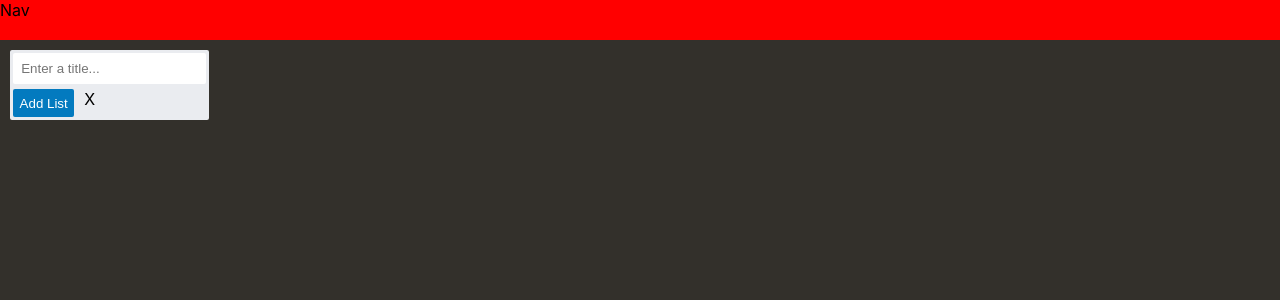
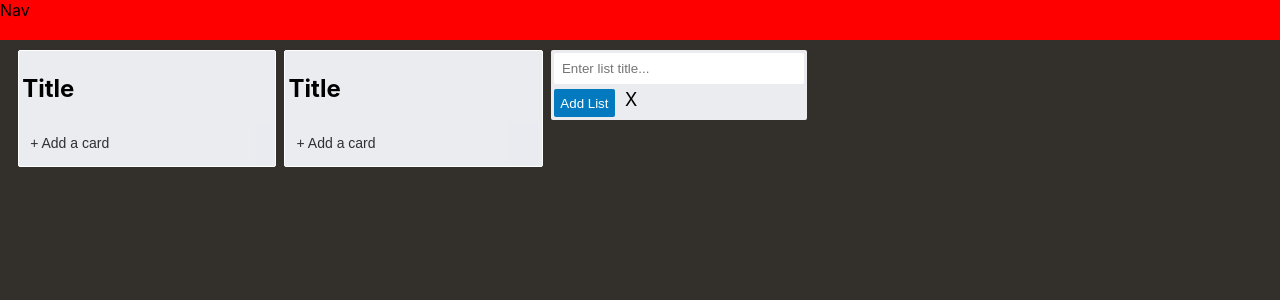
Before and after one commit to MushfiqMashuk/kanban-board-react-typescript, a React (Create React App) app in the folder kanban-board/: page / in a window 1280 px wide. Both pictures are taken after a click on the button "+ Add a list". Shown: the top 300 px of the page. Built offline with nearby package versions, Linux system fonts and the light colour scheme.

Commit message:
List Card

```diff
--- a/kanban-board/src/components/AddListCard.tsx
+++ b/kanban-board/src/components/AddListCard.tsx
@@ -1,14 +1,43 @@
-import React from "react";
+import React, { useState } from "react";
 import styles from "../styles/AddListCard.module.css";
 
-const AddListCard = () => {
+interface Props {
+  cardState: boolean;
+  handleClick(): void;
+}
+
+interface CardTitle {
+  title: string;
+}
+
+const AddListCard = ({ cardState, handleClick }: Props) => {
+  const [value, setValue] = useState<string>("");
+  const [titles, setTitles] = useState<CardTitle[]>([]);
+
+  const handleSubmit = (e: React.SyntheticEvent) => {
+    e.preventDefault();
+    if (value.length > 0) {
+      setTitles([...titles, { title: value }]);
+    }
+  };
+
   return (
     <div className={styles.container}>
-      <form action="#" className={styles.form}>
-        <input type="text" placeholder="Enter a title..." className={styles.input}/>
+      <form className={styles.form} onSubmit={handleSubmit}>
+        <input
+          type="text"
+          value={value}
+          onChange={(e) => setValue(e.target.value)}
+          placeholder="Enter list title..."
+          className={styles.input}
+        />
         <div className={styles.button_container}>
-          <button type="submit" className={styles.button}>Add List</button>
-          <span>X</span>
+          <button type="submit" className={styles.button}>
+            Add List
+          </button>
+          <span className={styles.close} onClick={() => handleClick()}>
+            X
+          </span>
         </div>
       </form>
     </div>
--- a/kanban-board/src/components/Button.tsx
+++ b/kanban-board/src/components/Button.tsx
@@ -4,11 +4,12 @@ import styles from "../styles/Button.module.css";
 interface Props {
   children: React.ReactNode;
   handleClick(): void;
+  style?: object;
 }
 
-const Button = ({ children, handleClick }: Props): JSX.Element => {
+const Button = ({ children, handleClick, style }: Props): JSX.Element => {
   return (
-    <button className={styles.button} onClick={handleClick}>
+    <button className={styles.button} onClick={handleClick} style={style}>
       {children}
     </button>
   );
--- a/kanban-board/src/components/KanbanBoard.tsx
+++ b/kanban-board/src/components/KanbanBoard.tsx
@@ -11,13 +11,15 @@ const KanbanBoard: React.FC = (): JSX.Element => {
   useEffect(() => {}, []);
 
   const handleClick = () => {
-    setAddList(true);
+    setAddList(!addList);
   };
 
   return (
     <div className={styles.container}>
+      {<ListCard />}
+      {<ListCard />}
       {addList ? (
-        <AddListCard />
+        <AddListCard cardState={addList} handleClick={handleClick}/>
       ) : (
         <Button handleClick={handleClick}>+ Add a list</Button>
       )}
--- a/kanban-board/src/components/ListCard.tsx
+++ b/kanban-board/src/components/ListCard.tsx
@@ -1,18 +1,20 @@
-import React from 'react';
-import Button from './Button';
-import styles from '../styles/ListCard.module.css'
+import React from "react";
+import styles from "../styles/ListCard.module.css";
+import Button from "./Button";
 
 const ListCard = () => {
-
-    const handleClick = () => {
-
-    }
+  const handleClick = () => {};
   return (
     <div className={styles.container}>
-      <h2>Title</h2>
-      <Button handleClick={handleClick}>Add a card</Button>
+      <div className={styles.card_header}>
+        <h2>Title</h2>
+      </div>
+
+      <Button handleClick={handleClick} style={{ marginLeft: "0px" }}>
+        + Add a card
+      </Button>
     </div>
   );
-}
+};
 
-export default ListCard
+export default ListCard;
--- /dev/null
+++ b/kanban-board/src/context/ActionTypes.ts
@@ -0,0 +1 @@
+export const ADD_TITLE = "ADD_TITLE";
--- a/kanban-board/src/styles/AddListCard.module.css
+++ b/kanban-board/src/styles/AddListCard.module.css
@@ -3,6 +3,8 @@
   height: fit-content;
   padding: 0.2rem;
   border-radius: 2px;
+  margin-left: 0.5rem;
+  width: 250px;
 }
 
 .input {
@@ -12,7 +14,7 @@
 }
 
 .input:focus {
-  outline: #71b0d6 solid 2px;
+  outline: #037abf solid 2px;
 }
 
 .form {
@@ -34,3 +36,8 @@
   margin-right: 10px;
   cursor: pointer;
 }
+
+.close {
+  font-size: 18px;
+  cursor: pointer;
+}
--- a/kanban-board/src/styles/Button.module.css
+++ b/kanban-board/src/styles/Button.module.css
@@ -3,8 +3,8 @@
   padding: 0.5rem;
   border: none;
   border-radius: 2px;
-  width: 15%;
-  height: 5%;
+  width: 250px;
+  height: 40px;
   cursor: pointer;
   text-align: left;
   margin-left: 0.5rem;
--- a/kanban-board/src/styles/ListCard.module.css
+++ b/kanban-board/src/styles/ListCard.module.css
@@ -1,3 +1,22 @@
 .container {
-  width: 30%;
+  height: fit-content;
+  border: 1px solid white;
+  background-color: #eaecf0;
+  margin-left: 0.5rem;
+  padding: 0.2rem;
+  border-radius: 2px;
 }
+
+.card_header {
+  width: 100%;
+}
+
+.input {
+  padding: 0.5rem;
+  border: none;
+  border-radius: 2px;
+  height: 50px;
+  text-align: start;
+  resize: none;
+  width: 80%;
+}
```
Also changed, not shown: kanban-board/src/context/CardContext.ts (added, +17 -0 lines), kanban-board/src/context/Interfaces.ts (added, +11 -0 lines), kanban-board/src/context/Reducers.ts (added, +12 -0 lines).
